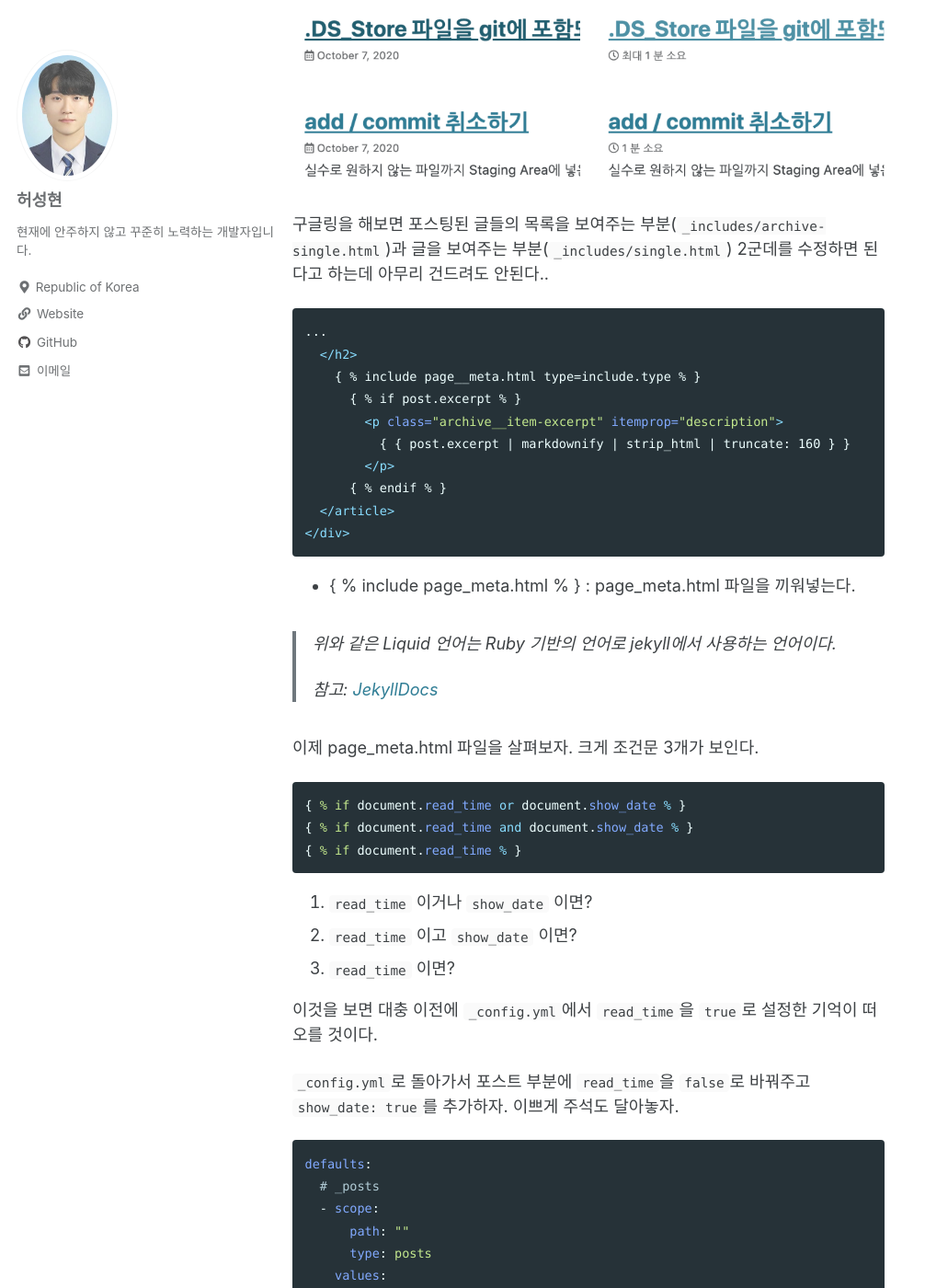
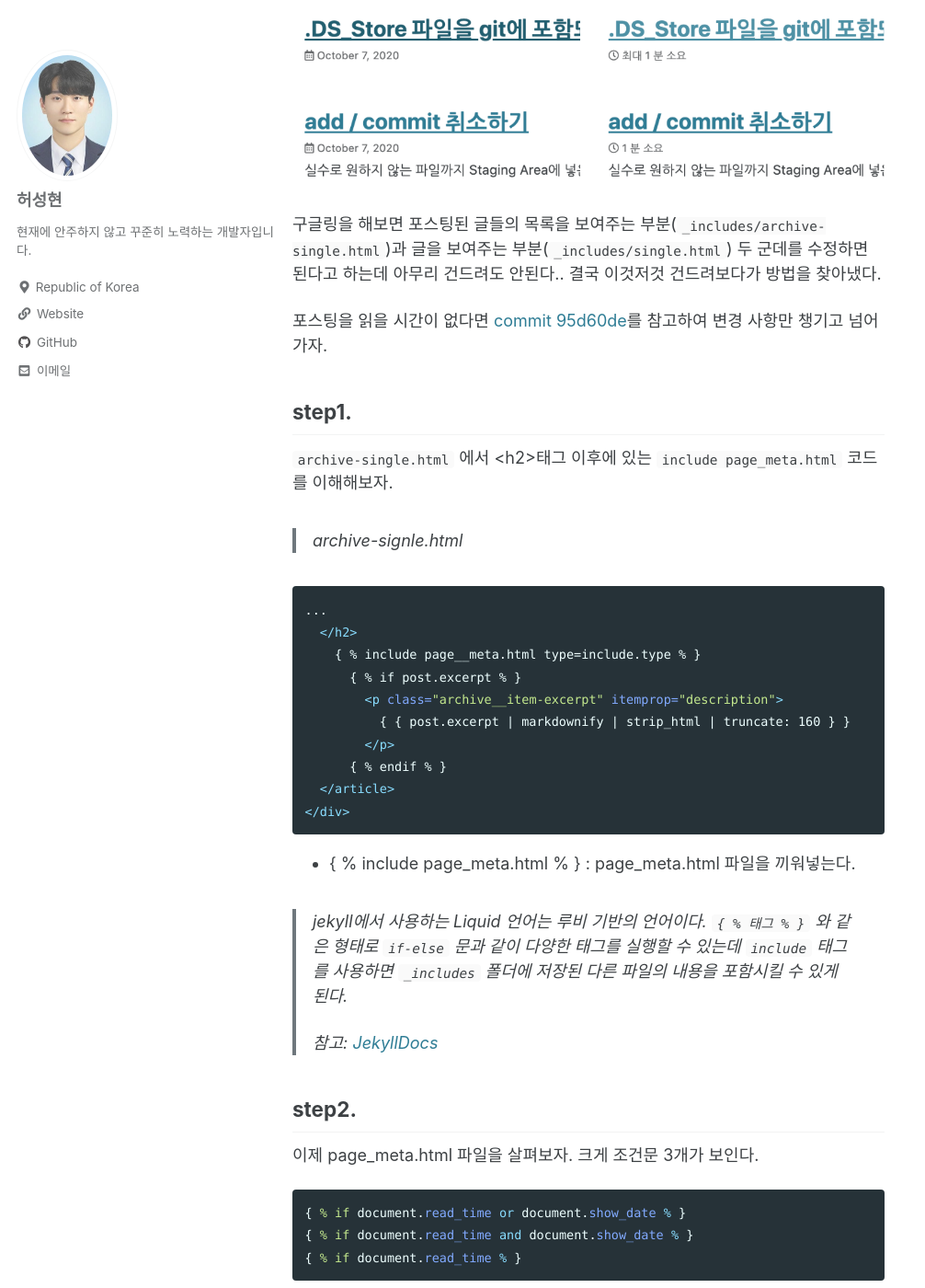
Before and after one commit to heoseongh/heoseongh.github.io, a Jekyll site: the page built from _posts/2020-10-14-jekyll-setting-postDate.md, in a window 1280 px wide and 1400 px high, scrolled down 923 px. Shown: the whole window at 92% size, without its empty margins (0-1006 px from the left). Built offline with Jekyll 4.4.1, drawn with Linux system fonts in a browser that asks for light colours; cached includes are drawn as plain includes.

Commit message:
본문 수정

````diff
--- a/_posts/2020-10-14-jekyll-setting-postDate.md
+++ b/_posts/2020-10-14-jekyll-setting-postDate.md
@@ -17,7 +17,15 @@ tags:
 ![](https://raw.githubusercontent.com/heoseongh/heoseongh.github.io/main/assets/images/jekyll/2020-10-14-setting-postDate.png)
 
 
-구글링을 해보면 포스팅된 글들의 목록을 보여주는 부분(`_includes/archive-single.html`)과 글을 보여주는 부분(`_includes/single.html`) 2군데를 수정하면 된다고 하는데 아무리 건드려도 안된다..
+구글링을 해보면 포스팅된 글들의 목록을 보여주는 부분(`_includes/archive-single.html`)과 글을 보여주는 부분(`_includes/single.html`) 두 군데를 수정하면 된다고 하는데 아무리 건드려도 안된다.. 결국 이것저것 건드려보다가 방법을 찾아냈다.
+
+포스팅을 읽을 시간이 없다면 [commit 95d60de](https://github.com/heoseongh/heoseongh.github.io/commit/95d60de577b8f90c7fab02ece706debaa403511e#diff-ecec67b0e1d7e17a83587c6d27b6baaaa133f42482b07bd3685c77f34b62d883)를 참고하여 변경 사항만 챙기고 넘어가자.
+
+## step1.
+
+`archive-single.html` 에서 <h2>태그 이후에 있는 `include page_meta.html` 코드를 이해해보자.
+
+> archive-signle.html
 
 ```html
 ...
@@ -34,9 +42,12 @@ tags:
 
 * { % include page_meta.html % } : page_meta.html 파일을 끼워넣는다.
 
-> 위와 같은 Liquid 언어는 Ruby 기반의 언어로 jekyll에서 사용하는 언어이다.
+> jekyll에서 사용하는 Liquid 언어는 루비 기반의 언어이다. `{ % 태그 % }` 와 같은 형태로 `if-else` 문과 같이 다양한 태그를 실행할 수 있는데 `include` 태그를 사용하면 `_includes` 폴더에 저장된 다른 파일의 내용을 포함시킬 수 있게 된다.
 >
-> 참고: [JekyllDocs](https://jekyllrb-ko.github.io/docs/)
+> 참고: [JekyllDocs](https://jekyllrb-ko.github.io/docs/includes/)
+
+
+## step2.
 
 이제 page_meta.html 파일을 살펴보자. 크게 조건문 3개가 보인다.
 
````
